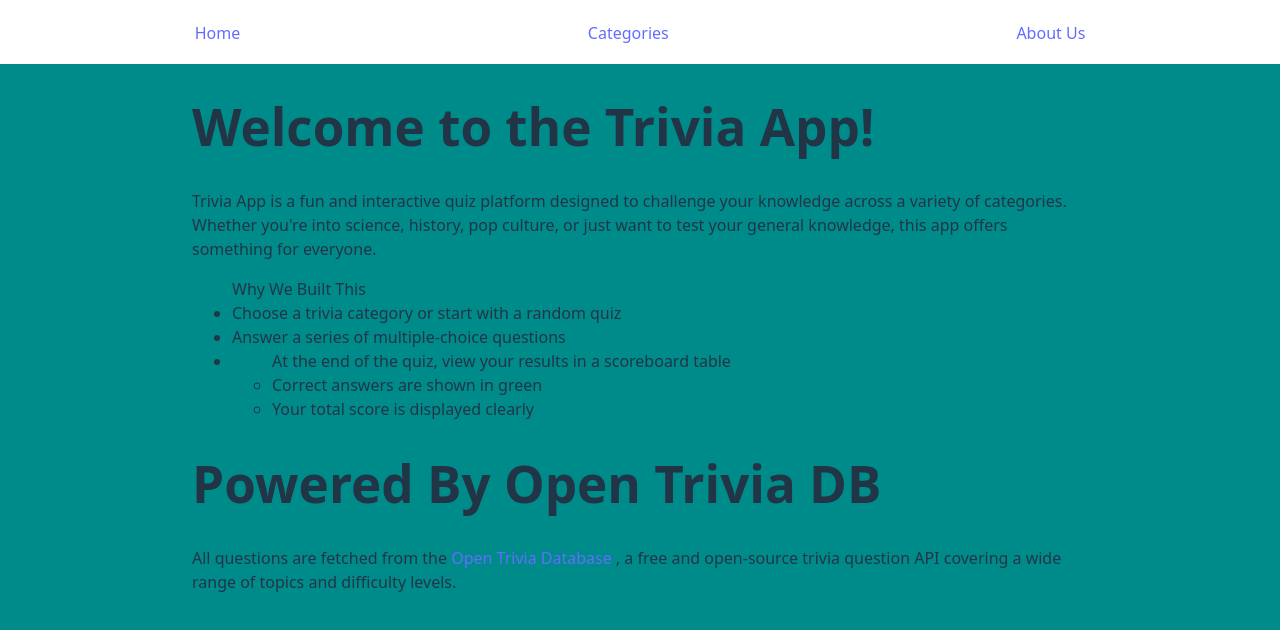
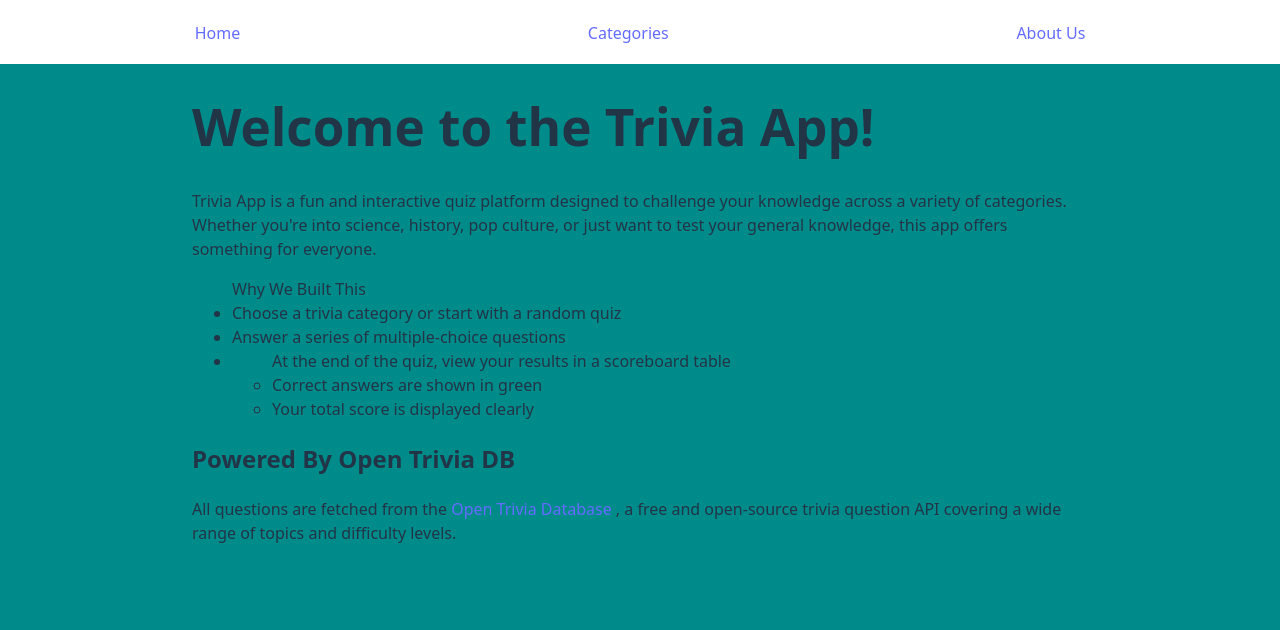
Before and after one commit to Vaahne/sba_react_web_application_trivia, a React (Vite) app: page /aboutUs in a window 1280 px wide. Shown: the top 630 px of the page. Built offline with nearby package versions, Linux system fonts and the light colour scheme; no server answers.

Commit message:
About us

```diff
--- a/src/pages/AboutUs.jsx
+++ b/src/pages/AboutUs.jsx
@@ -16,8 +16,8 @@ export default function AboutUs(){
             </li>
         </ul>
         <div>
-            <h1>Powered By Open Trivia DB</h1>
-            All questions are fetched from the <a href="https://opentdb.com/">Open Trivia Database</a> , a free and open-source trivia question API covering a wide range of topics and difficulty levels.
+            <h2>Powered By Open Trivia DB</h2>
+            All questions are fetched from the <a href="https://opentdb.com/" target="_blank">Open Trivia Database</a> , a free and open-source trivia question API covering a wide range of topics and difficulty levels.
         </div>
     </div>
 }
```
